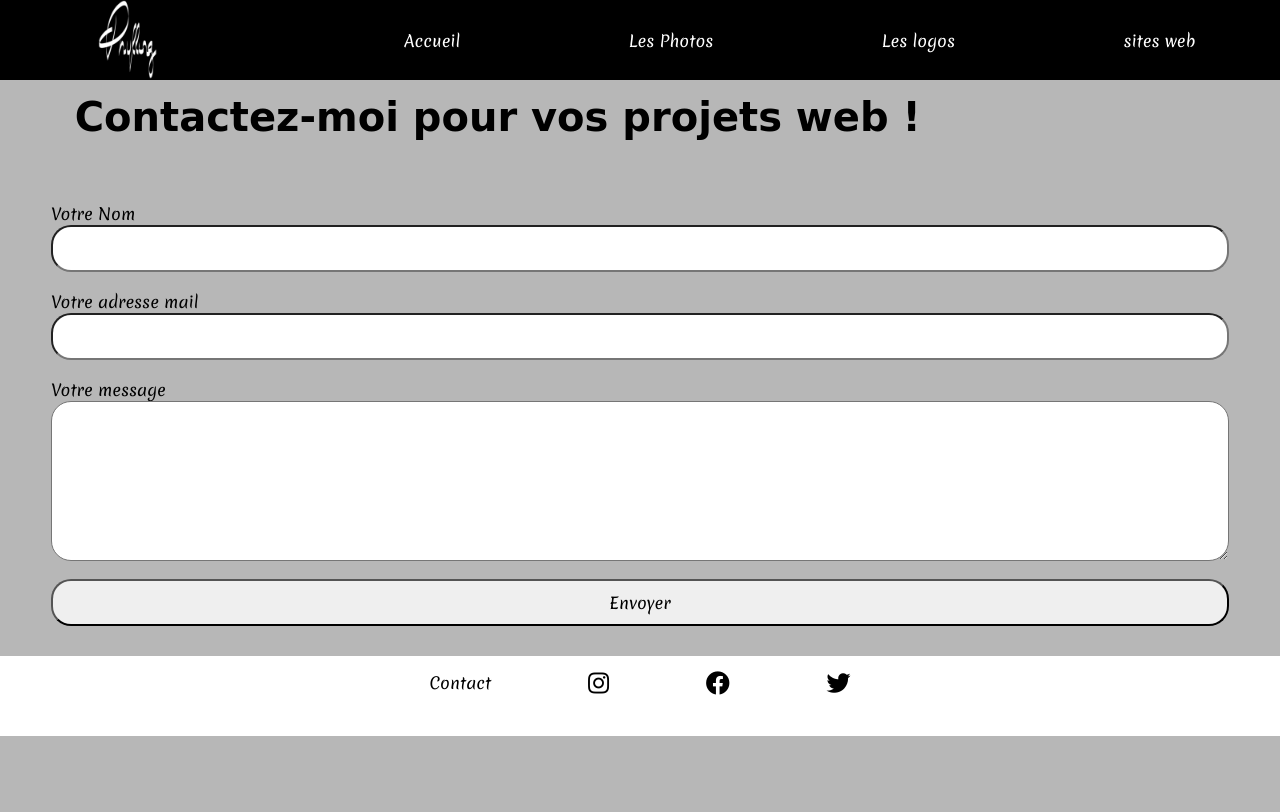
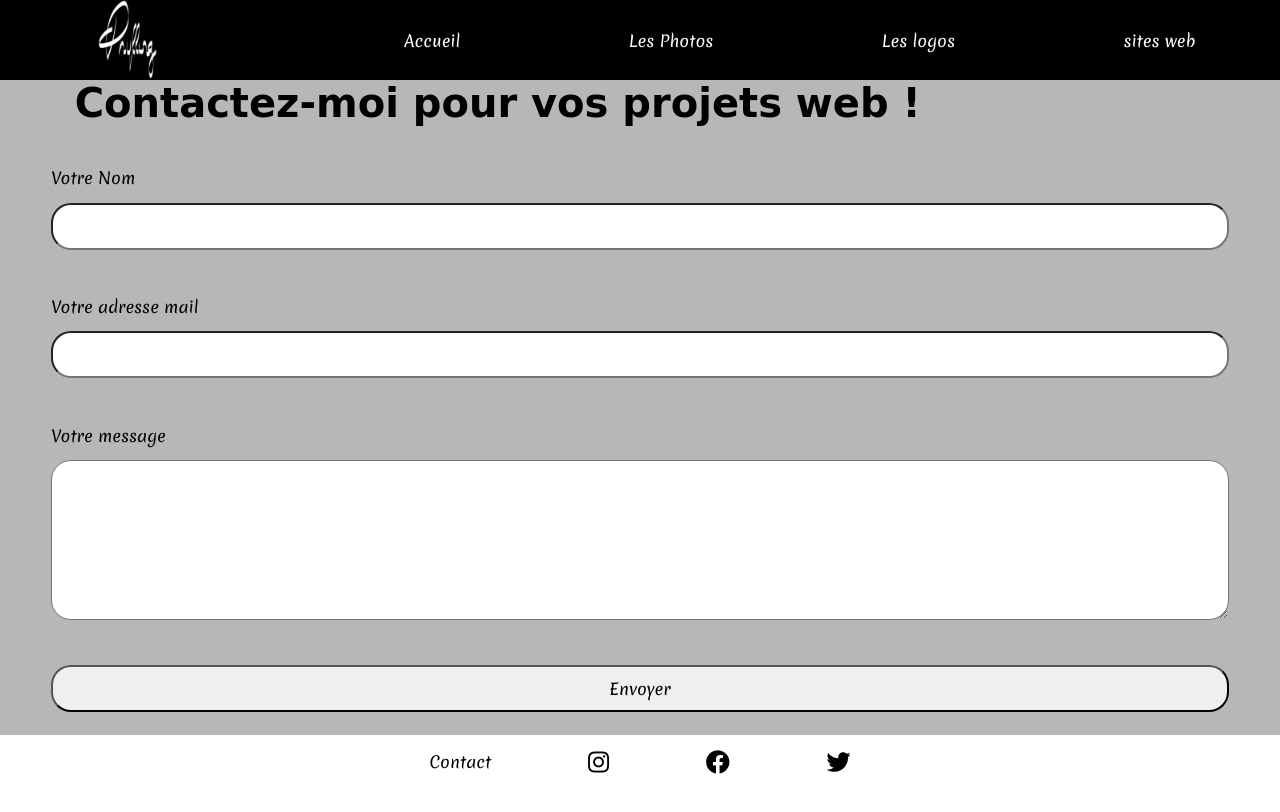
Before and after one commit to Ninon85/portfolio, a website: page front/contact.html in a window 1280 px wide. Drawn offline with Linux system fonts and the light colour scheme; a web font is replaced by a local one.

Commit message:
modif page contact

```diff
--- a/front/contact.html
+++ b/front/contact.html
@@ -35,6 +35,7 @@
 </head>
 
 <body>
+    <div hidden id="spinner"></div>
     <div id="main-wrapper">
         <header class="main-header">
             <div class="main-header__box-logo">
@@ -64,7 +65,6 @@
                     <input type="submit" value="Envoyer" id="submit">
                 </div>
             </form>
-            <div hidden id="spinner"></div>
         </section>
         <footer class="main-footer">
             <ul>
--- a/front/sass/base/_styleBase.scss
+++ b/front/sass/base/_styleBase.scss
@@ -6,7 +6,9 @@
 body {
     margin: 0;
     width: auto;
-    background: #B7B7B7
+    background: #B7B7B7;
+    position: relative;
+
 }
 
 
@@ -14,12 +16,13 @@ body {
 #main-wrapper {
     margin: auto;
     width: 100%;
+
 }
 
 h1,
 h2 {
     font-family: 'Birthstone', cursive;
-    align-self: flex-start;
+    // align-self: flex-start;
     font-size: 2.5em;
     // margin-right: 2%;
     // margin-bottom: 0;
--- a/front/sass/pages/_contact.scss
+++ b/front/sass/pages/_contact.scss
@@ -1,42 +1,28 @@
 .contact {
-    height: 80vh;
-    display: -webkit-box;
-    display: -ms-flexbox;
+    // height: 80vh;
+    // position: relative;
+    // top: 10vh;
     display: flex;
-    -webkit-box-orient: vertical;
-    -webkit-box-direction: normal;
-    -ms-flex-direction: column;
     flex-direction: column;
-    -ms-flex-pack: distribute;
     justify-content: space-around;
     padding: 0 4% 0 4%;
 }
 
-h1 {
-    font-size: 2.5em;
-}
 
 form {
-    display: -webkit-box;
-    display: -ms-flexbox;
     display: flex;
-    -webkit-box-pack: left;
-    -ms-flex-pack: left;
     justify-content: left;
-    -webkit-box-align: center;
-    -ms-flex-align: center;
     align-items: center;
     width: 100%;
+
 }
 
 .form-container {
-    display: -webkit-box;
-    display: -ms-flexbox;
+
     display: flex;
-    -webkit-box-orient: vertical;
-    -webkit-box-direction: normal;
-    -ms-flex-direction: column;
     flex-direction: column;
+    justify-content: space-around;
+    height: 70vh;
     width: 100%;
 }
 
```
Also changed, not shown: front/index.html (+1 -1 lines), front/les_photos.html (+2 -2 lines), front/sass/style.css, 3 other files.
